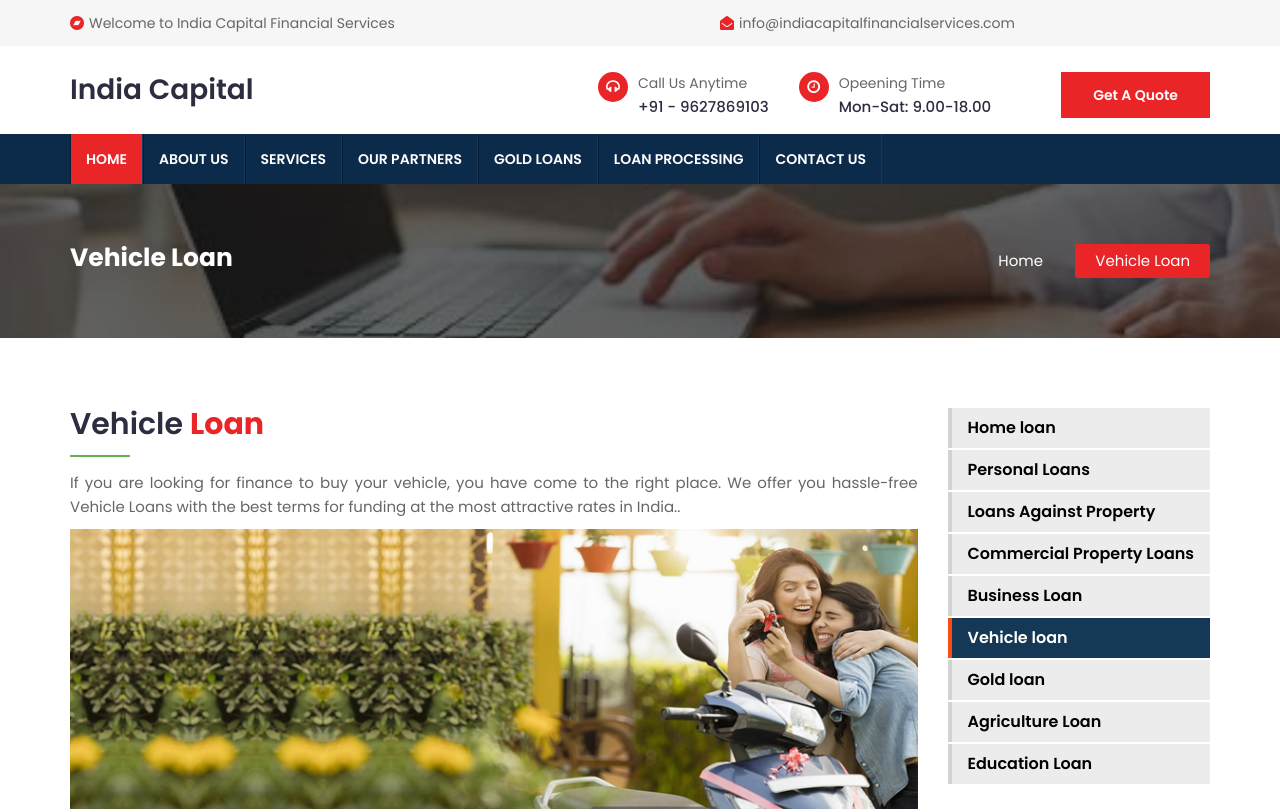
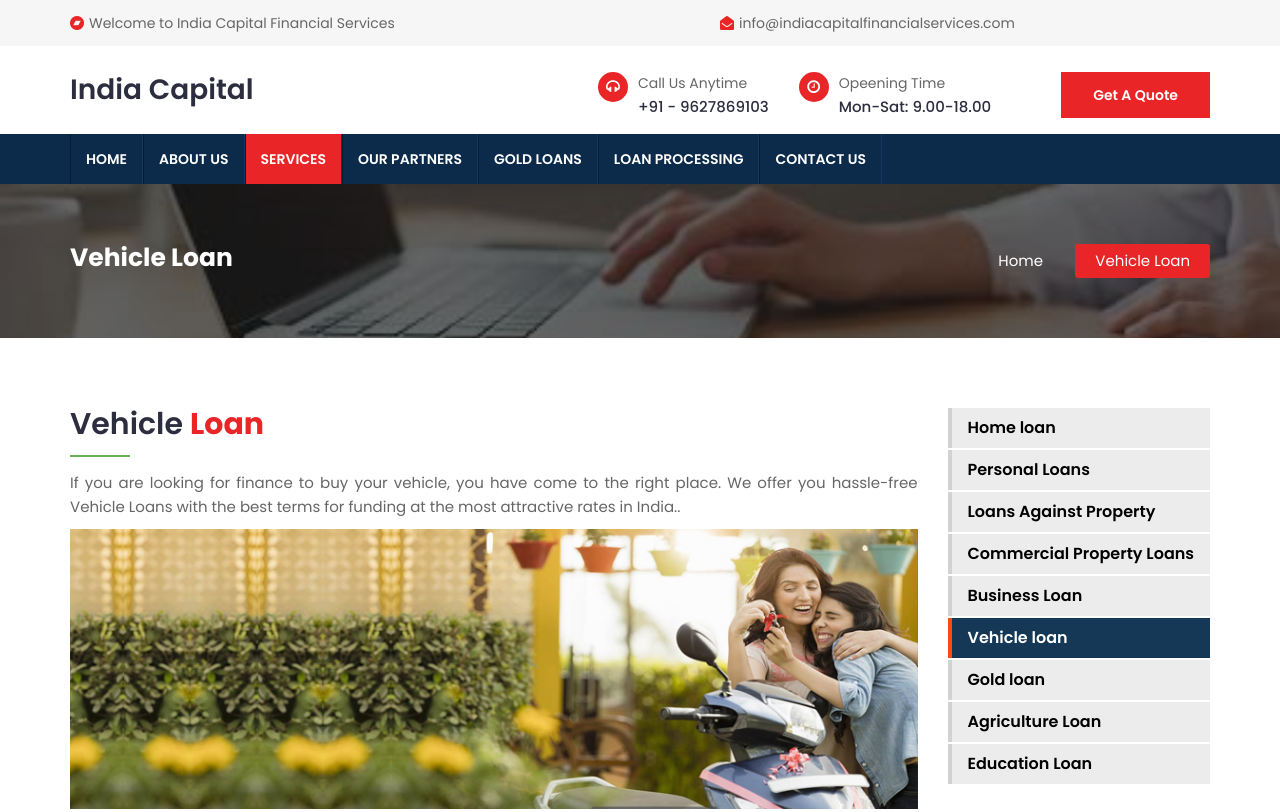
Before and after one commit to Adityak4201/indiacapital-clone, a plain HTML site: page vehicle-loan.html in a window 1280 px wide. Shown: the top 812 px of the page. Drawn offline with Linux system fonts and the light colour scheme; some icons are missing; files whose address does not match are found by name; a web font is replaced by a local one.

```diff
--- a/vehicle-loan.html
+++ b/vehicle-loan.html
@@ -117,9 +117,9 @@
               <nav class="navbar navbar-default">
                 <div class="collapse navbar-collapse">
                   <ul id="nav" class="nav mobile-menu navbar-nav">
-                    <li class="current"><a href="/">Home</a></li>
+                    <li><a href="/">Home</a></li>
                     <li><a href="/about.html">About Us</a></li>
-                    <li><a href="#">Services</a>
+                    <li class="current"><a href="#">Services</a>
                       <ul class="dropdown">
                         <li><a href="/home-loan.html">Home loan</a></li>
                         <li><a href="/personal-loan.html">Personal Loans</a></li>
```
Also changed, not shown: business-loan.html (+2 -2 lines), commercial-property-loans.html (+2 -2 lines), education-loan.html (+2 -2 lines), home-loan.html (+1 -1 lines), loan-processing.html (+1 -1 lines), loans-against-property.html (+2 -2 lines), personal-loan.html (+2 -2 lines).
